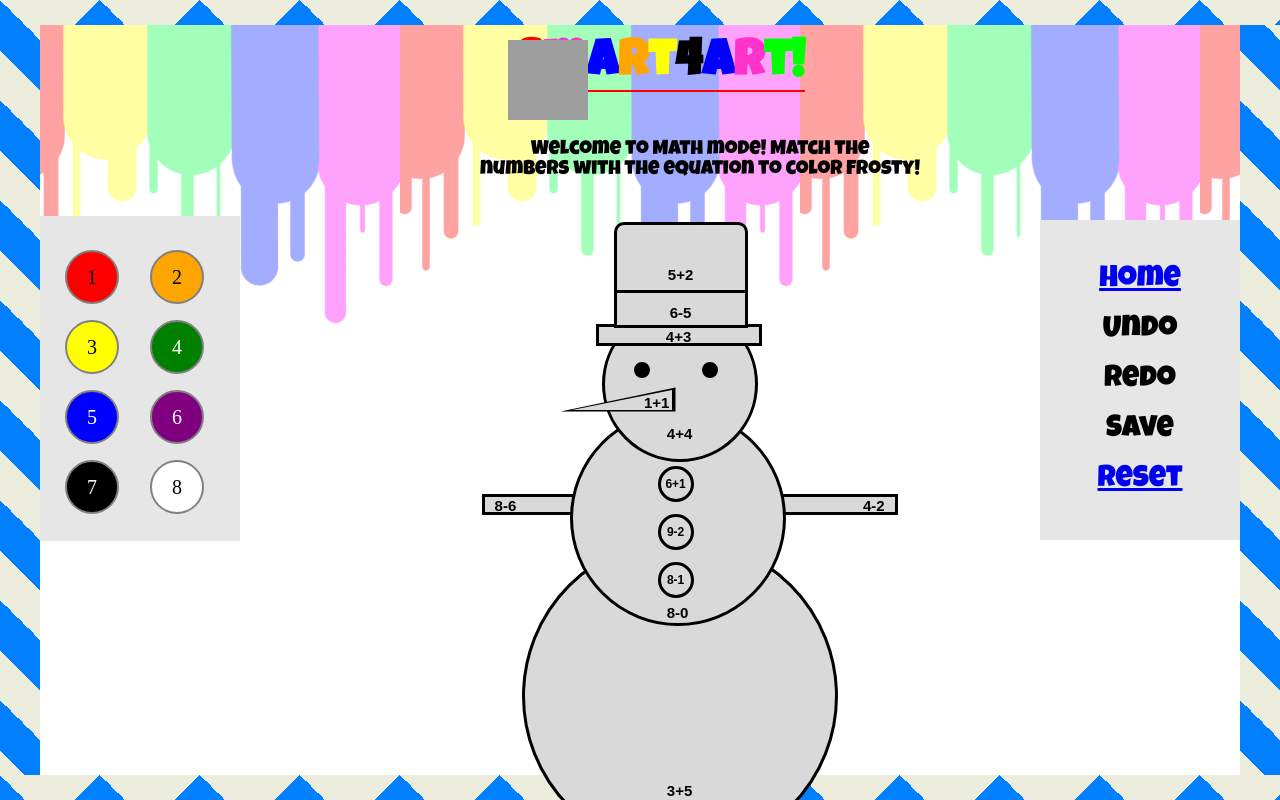
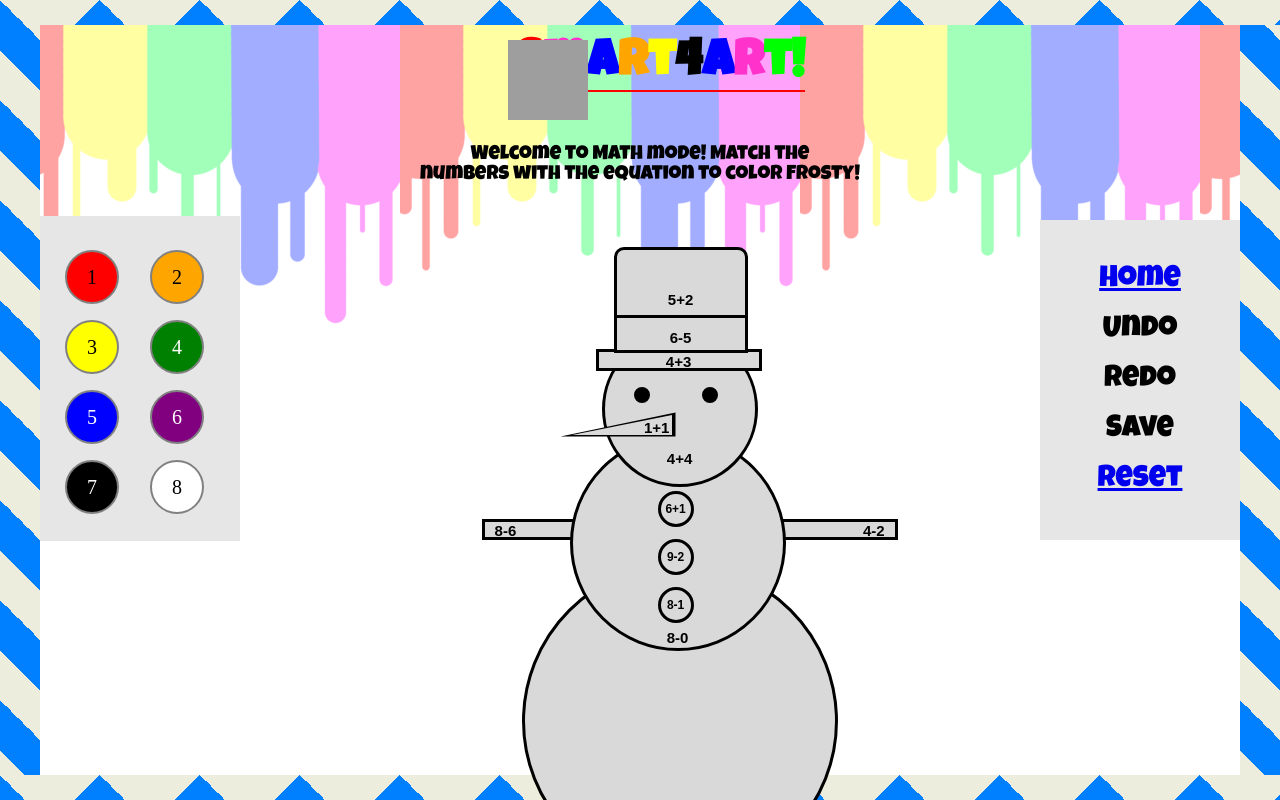
Before and after one commit to MasterLillyclaw/Project-LAL, a Python web app: template templates/MathSnowman.html in a window 1280 px wide. Run offline with Jinja, Linux system fonts and the light colour scheme; the template is opened without the code that fills it, so the values that code supplies are empty; some libraries are stand-ins or nearby versions; grey boxes are pictures that could not be loaded.

Commit message:
Trying to fix appspot subtitle centering

```diff
--- a/static/SnowmanTemplate.css
+++ b/static/SnowmanTemplate.css
@@ -281,6 +281,5 @@ ul{
 .subtitles {
   font-size: 20px;
   font-family: 'Luckiest Guy', cursive;
-  margin-left: 33%;
   width: 550px;
 }
--- a/templates/FreestyleHouse.html
+++ b/templates/FreestyleHouse.html
@@ -1,3 +1,4 @@
+
 <html>
 
 <head>
--- a/templates/FreestyleSnowman.html
+++ b/templates/FreestyleSnowman.html
@@ -34,8 +34,8 @@
   </ul>
 </h1>
 
-<center class="subtitles">Welcome to FreeStyle mode!<br>
-  Color Frosty however you want!</center>
+<center><p class="subtitles">Welcome to FreeStyle mode!<br>
+  Color Frosty however you want!</p></center>
 
 <body id="home">
 
--- a/templates/MathHouse.html
+++ b/templates/MathHouse.html
@@ -1,3 +1,4 @@
+
 <html>
 
 <head>
@@ -30,8 +31,8 @@
   </ul>
 </h1>
 
-<center class="subtitles">Welcome to Math mode! Match the<br>
-  numbers with the equation to color the house!</center>
+<center><p class="subtitles">Welcome to Math mode! Match the<br>
+  numbers with the equation to color the house!</p></center>
 
 <body id="home">
   <div id="left"></div>
--- a/templates/MathSnowman.html
+++ b/templates/MathSnowman.html
@@ -1,3 +1,4 @@
+
 <html>
 
 <head>
@@ -31,8 +32,8 @@
   </ul>
 </h1>
 
-<center class="subtitles">Welcome to Math mode! Match the<br>
-  numbers with the equation to color Frosty!</center>
+<center><p class="subtitles">Welcome to Math mode! Match the<br>
+  numbers with the equation to color Frosty!</p></center>
 
 <body id="home">
 
--- a/templates/main-page.html
+++ b/templates/main-page.html
@@ -32,11 +32,11 @@
 <body id="home">
 <!-- templates -->
 <div id="snowMan">
-  <a href=""><img src="../static/snowman.png" alt="Frosty the Snowman" style="width:300px;height:350px;">
+  <a href="http://project-lal.appspot.com/freestyle-snowman"><img src="../static/snowman.png" alt="Frosty the Snowman" style="width:300px;height:350px;">
   </a>
 </div>
 <div id="theHouse">
-  <a href=""><img src="../static/house.png" alt="House" style="width:300px;height:350px;">
+  <a href="http://project-lal.appspot.com/freestyle-house"><img src="../static/house.png" alt="House" style="width:300px;height:350px;">
   </a>
 </div>
 <!-- dropdown box 1 -->
```
